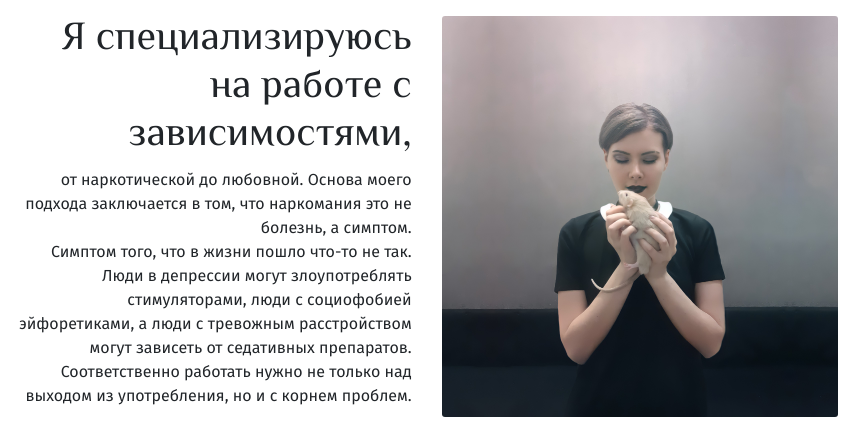
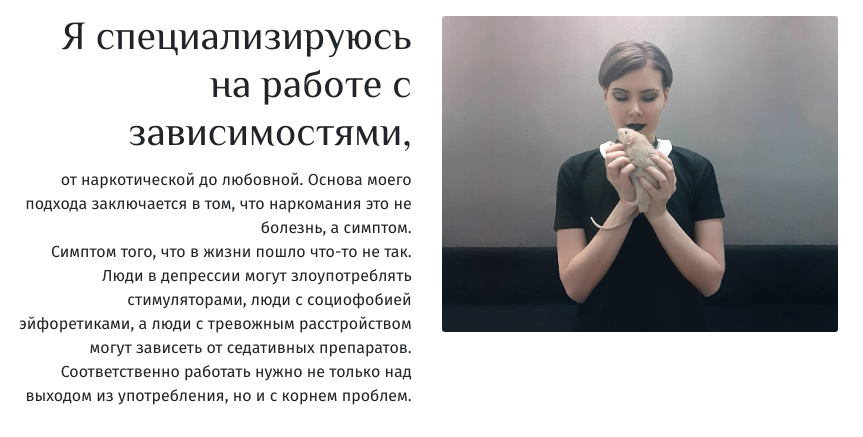
Before and after one commit to In-the-willows/In-the-willows.github.io, a plain HTML site: page index.html in a window 1280 px wide. Shown: the top 437 px of the page, 0-863 px from the left. Drawn offline with nearby package versions, Linux system fonts and the light colour scheme.

Commit message:
Update index.html

```diff
--- a/index.html
+++ b/index.html
@@ -96,7 +96,7 @@
                 </p>
             </div>
             <div class="col-12 col-md-4 py-3 py-md-0">
-                <img src="./eliza1.jpg"
+                <img src="./eliza.jpg"
                     class="img-fluid"
                     alt="Responsive image"
                     style="border-radius: 3px;">
```
